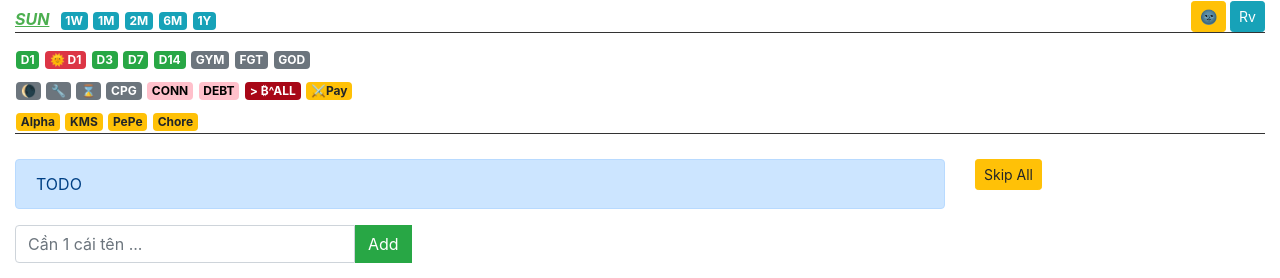
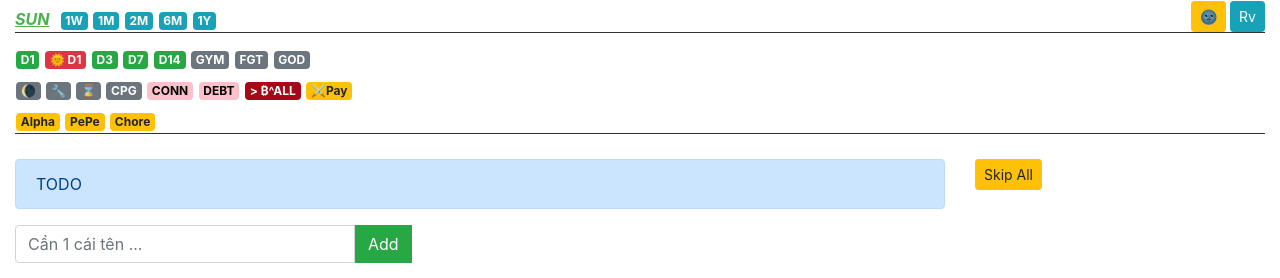
Before and after one commit to mcflythekid/tik, a PHP site: page /index.php in a window 1280 px wide. Shown: the top 278 px of the page. Run offline with PHP 8.4, Linux system fonts and the light colour scheme; the visitor is signed in with stand-in values (Sample User, id 1); data that the repository does not hold is empty; some libraries are stand-ins or nearby versions.

Commit message:
-- Remove KMS

```diff
--- a/index.php
+++ b/index.php
@@ -373,7 +373,6 @@ span.line-head-skipable {
 		<?=menu("warning", "Alpha", "?type=todo&cat=TD_ALPHA")?>
 
 
-		<?=menu("warning", "KMS", "?type=todo&cat=KMS")?>
 		<?=menu("warning", "PePe", "?type=todo&cat=todo_pepe")?>
 		<?=menu("warning", "Chore", "?type=todo&cat=TD_chore")?>
 
```
